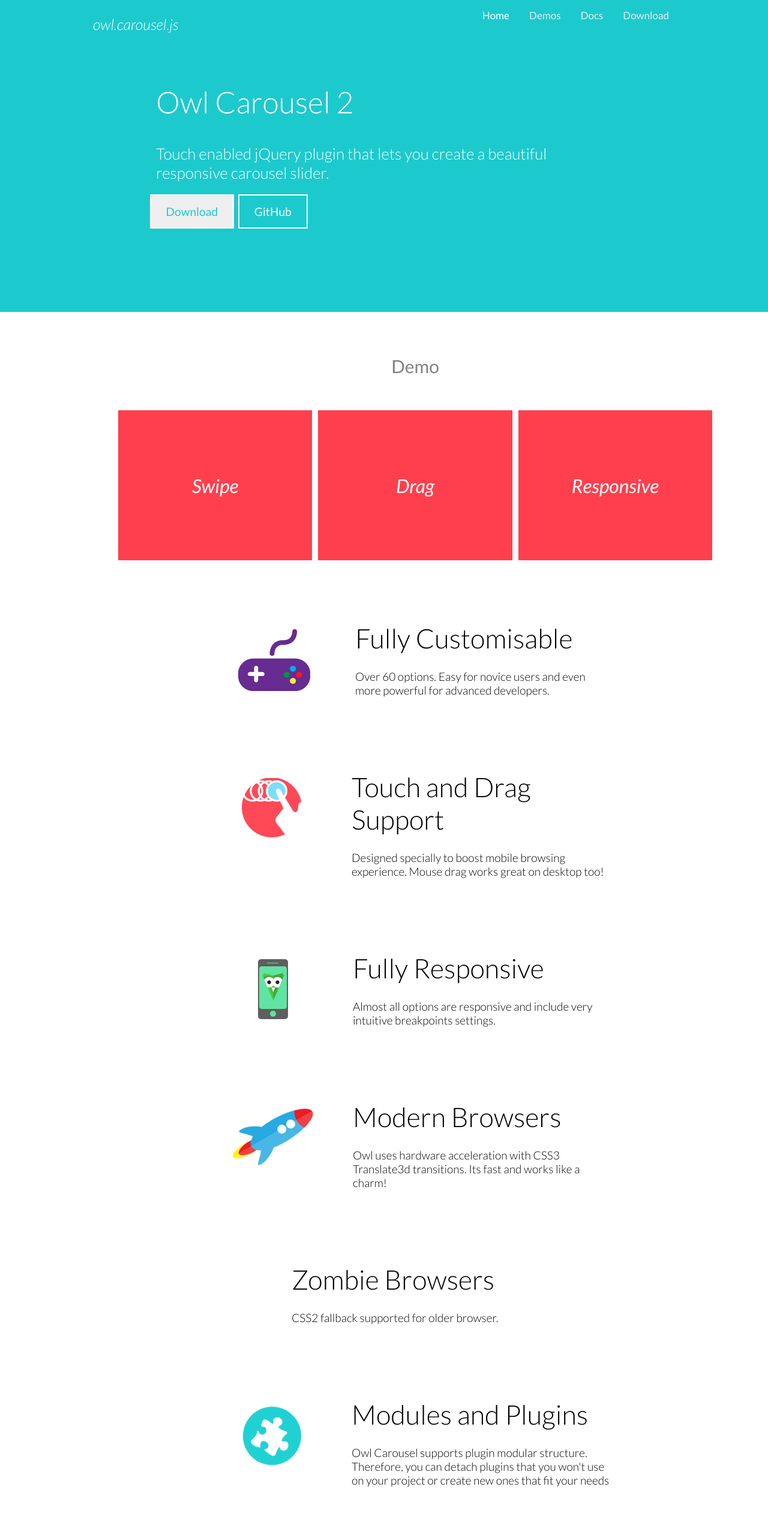
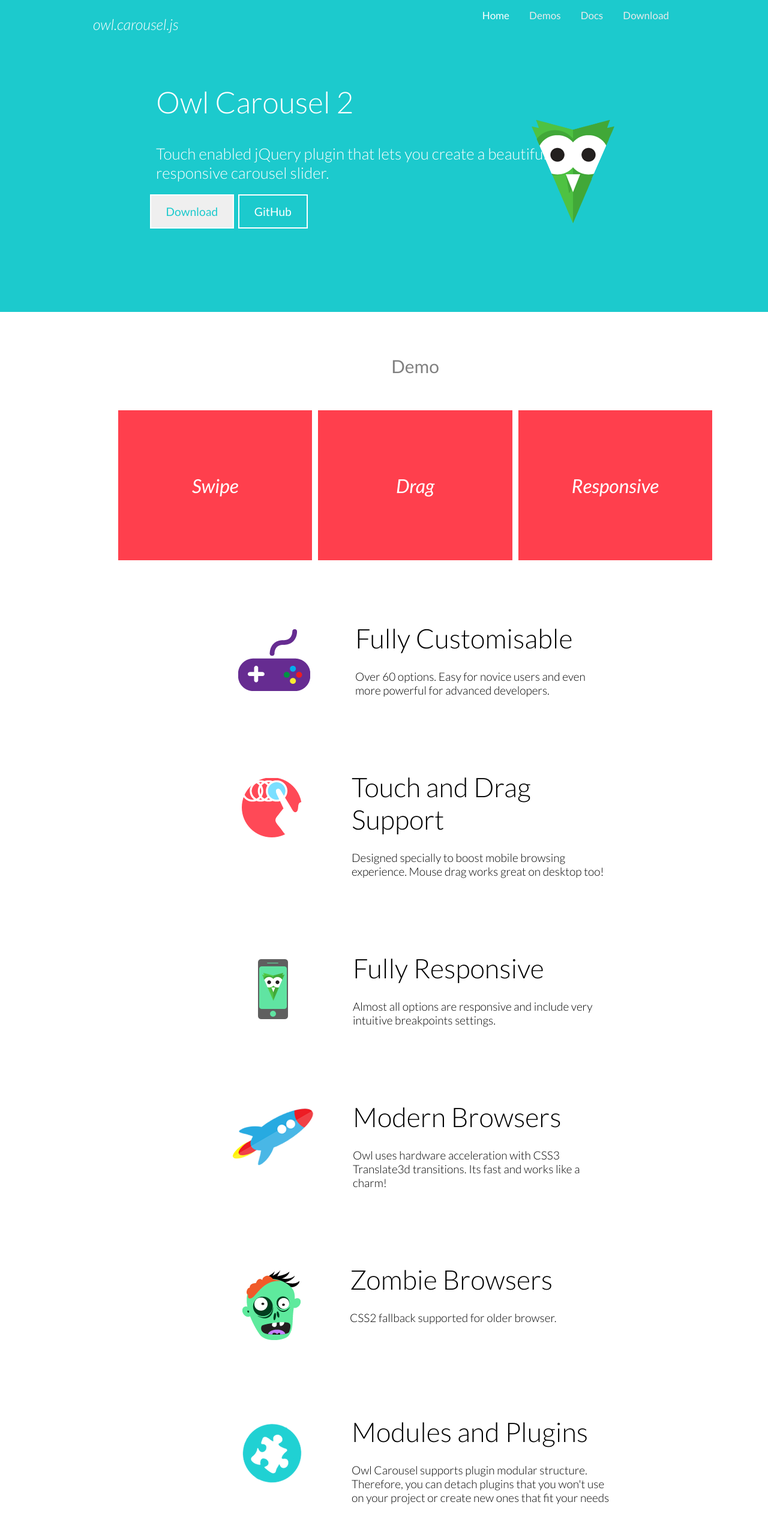
Before and after one commit to JakasaniyaRiya/rwdt_project, a plain HTML site: page index.html in a window 1280 px wide. Shown: the top 2534 px of the page at 60% size. Drawn offline with Linux system fonts and the light colour scheme.

Commit message:
Update index.html

```diff
--- a/index.html
+++ b/index.html
@@ -27,7 +27,7 @@
 
         </header>
         <div class="image-banner">
-            <img src="Image/owl-logo.png" alt>
+            <img src="owl-logo.png" alt>
         </div>
         <!-- header ends -->
 
@@ -109,7 +109,7 @@
 
             <section class="features">
               <div class="f_img_zom">
-                <img src="Image/5.png" alt="">
+                <img src="5.png" alt="">
               </div>
               <div class="f_content">
                 <h2>Zombie Browsers</h2>
```
